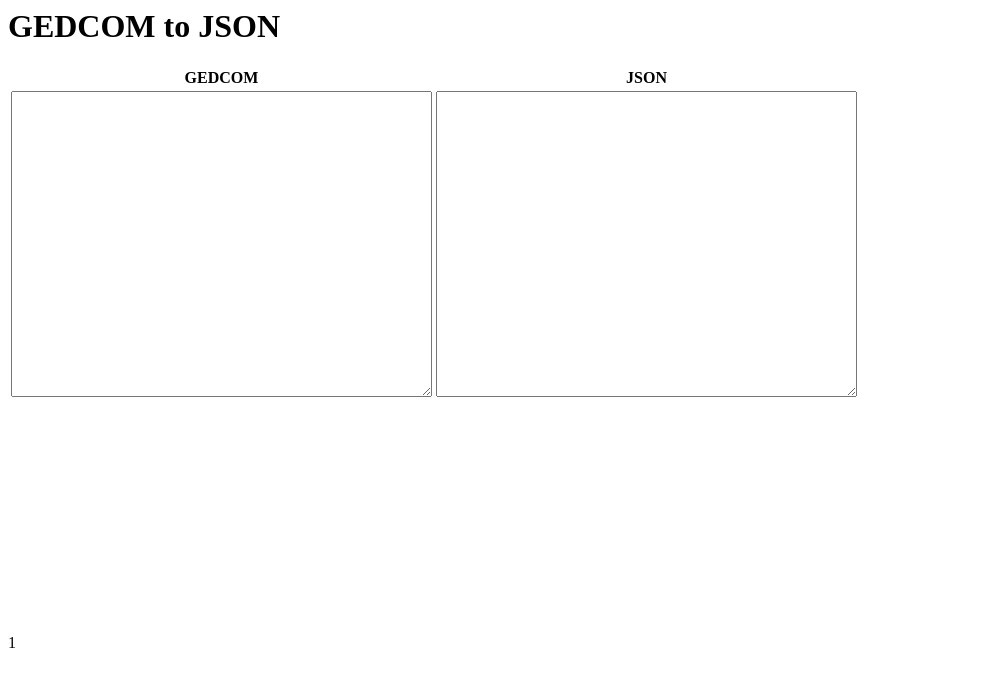
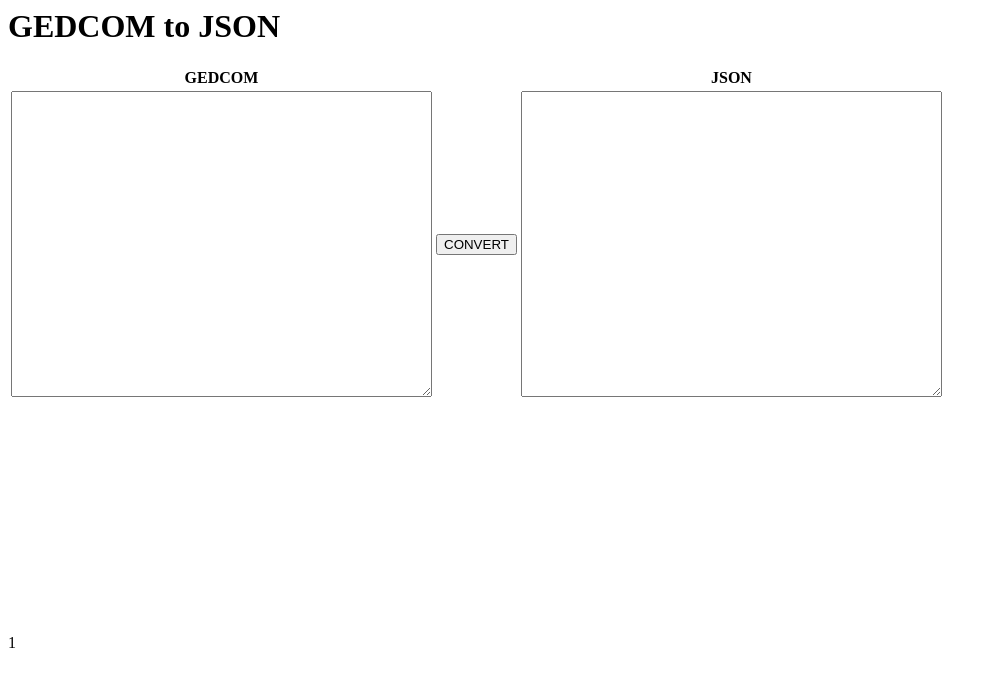
Before and after one commit to Oleg-Imanilov/gedcom, a plain HTML site: page index.html in a window 1280 px wide. Shown: the whole page, without its empty margins (0-996 px from the left). Drawn offline with Linux system fonts and the light colour scheme.

Commit message:
Update index.html

```diff
--- a/index.html
+++ b/index.html
@@ -5,10 +5,13 @@
 <body>
 <h1>GEDCOM to JSON</h1>
 <table>
-  <tr><th>GEDCOM</th><th>JSON</th></tr>
+  <tr><th>GEDCOM</th><td></td><th>JSON</th></tr>
   <tr>
   <td>
-    <textarea onchange="parseIt()" id="gedcom" rows="20" cols="50"></textarea>
+    <textarea id="gedcom" rows="20" cols="50"></textarea>
+  </td>
+  <td>
+	<button onClick='parseIt()'>CONVERT</button>
   </td>
   <td>
     <textarea id="json" rows="20" cols="50" readonly></textarea>
```
